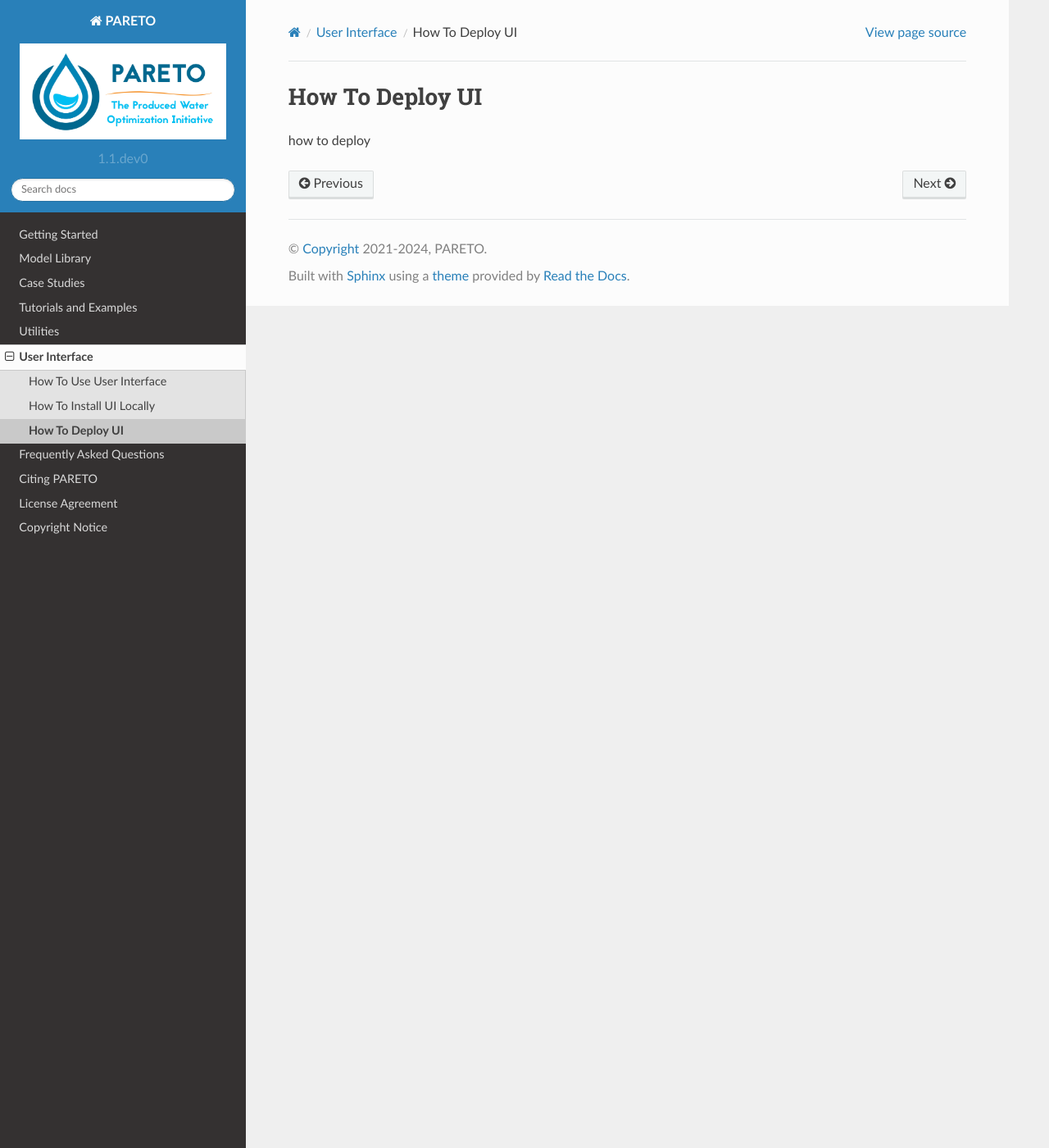
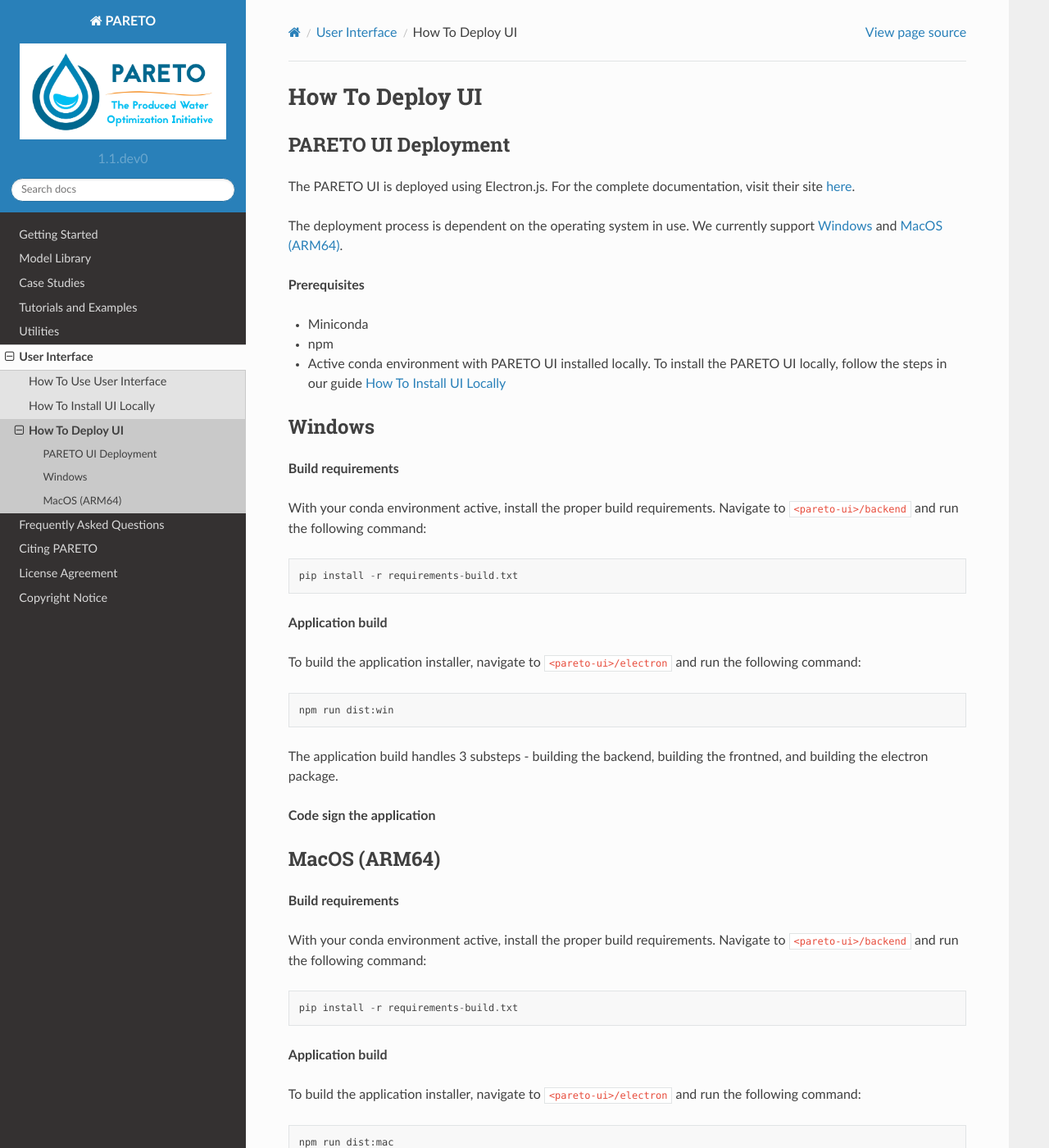
Before and after one commit to project-pareto/project-pareto, a Sphinx documentation site: the page built from docs/user_interface/how_to_deploy_ui.rst, in a window 1280 px wide and 1400 px high. Shown: the whole window at 82% size. Built offline with Sphinx 7.4.7 and the Read the Docs theme 2.0.0, drawn with Linux system fonts in a browser that asks for light colours; some of the changed text lies outside the part shown.

Commit message:
flesh out how to deploy

```diff
--- a/docs/user_interface/how_to_deploy_ui.rst
+++ b/docs/user_interface/how_to_deploy_ui.rst
@@ -2,6 +2,74 @@
 How To Deploy UI
 ================
 
-.. container::
+PARETO UI Deployment
+--------------------
+The PARETO UI is deployed using Electron.js. For the complete documentation, visit their site `here <https://www.electronjs.org/docs/latest/>`_.
 
-    how to deploy
+The deployment process is dependent on the operating system in use. We currently support :ref:`windows_guide_start` and :ref:`mac_guide_start`.
+
+**Prerequisites**
+
+- Miniconda
+- npm
+- Active conda environment with PARETO UI installed locally. To install the PARETO UI locally, follow the steps in our guide :ref:`how-to-install-ui-locally-page`
+
+
+.. _windows_guide_start:
+
+Windows
+-------
+
+.. _windows_build_requirements:
+
+**Build requirements**
+
+With your conda environment active, install the proper build requirements. Navigate to ``<pareto-ui>/backend`` and run the following command::
+
+    pip install -r requirements-build.txt
+
+
+.. _windows_application_build:
+
+**Application build**
+
+To build the application installer, navigate to ``<pareto-ui>/electron`` and run the following command::
+
+    npm run dist:win
+
+The application build handles 3 substeps - building the backend, building the frontned, and building the electron package.
+
+
+.. _windows_code_sign:
+
+**Code sign the application**
+
+
+.. _mac_guide_start:
+
+MacOS (ARM64)
+-------------
+
+.. _mac_build_requirements:
+
+**Build requirements**
+
+With your conda environment active, install the proper build requirements. Navigate to ``<pareto-ui>/backend`` and run the following command::
+
+    pip install -r requirements-build.txt
+
+
+.. _mac_application_build:
+
+**Application build**
+
+To build the application installer, navigate to ``<pareto-ui>/electron`` and run the following command::
+
+    npm run dist:mac
+
+The application build handles 3 substeps - building the backend, building the frontned, and building the electron package.
+
+
+.. _mac_code_sign:
+
+**Code sign the application**
--- a/docs/user_interface/how_to_use_ui.rst
+++ b/docs/user_interface/how_to_use_ui.rst
@@ -39,7 +39,7 @@
             |scenarios-page|
 
          **Step 4.** Click on "Create new scenario". Download from one
-         of the available sample inputs, name the scenario, and click
+         of the available sample inputs, or use your own data, then name the scenario and click
          "Create scenario":
 
          .. container:: screenshot-div
```
